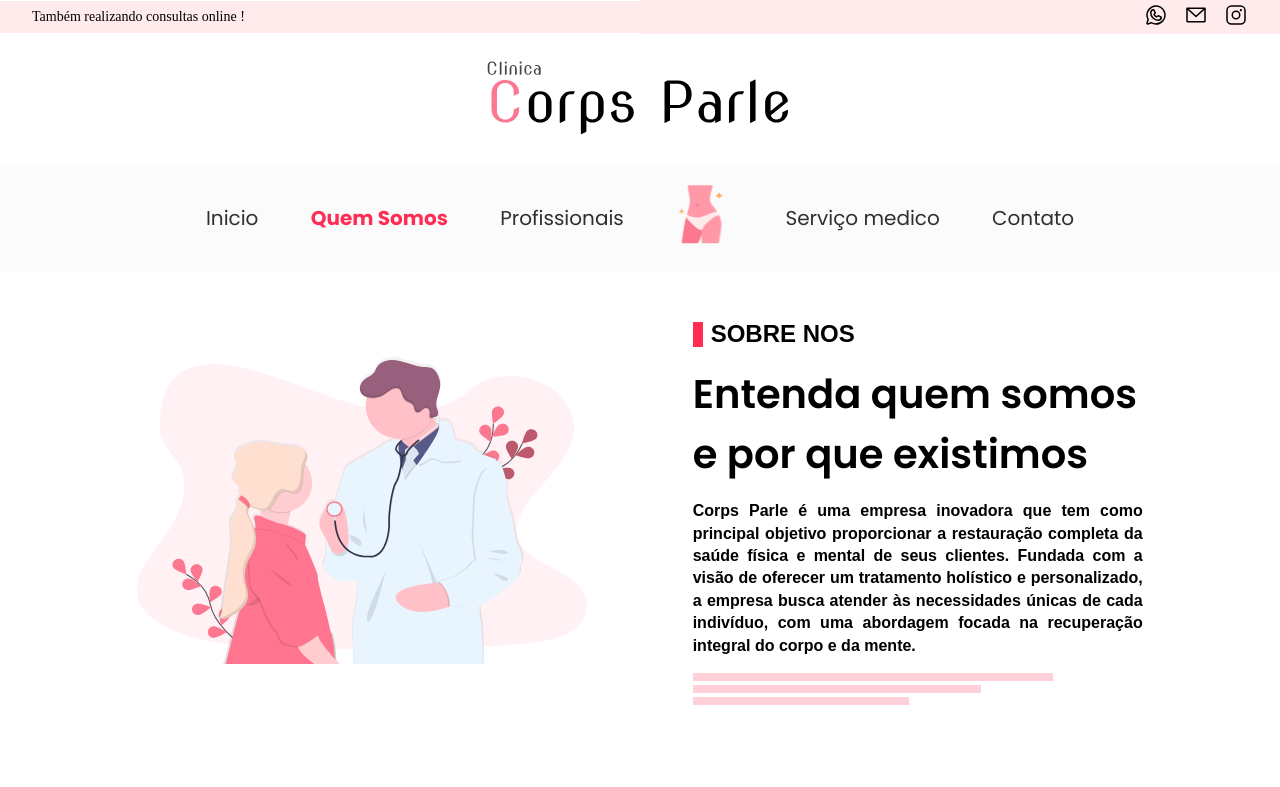
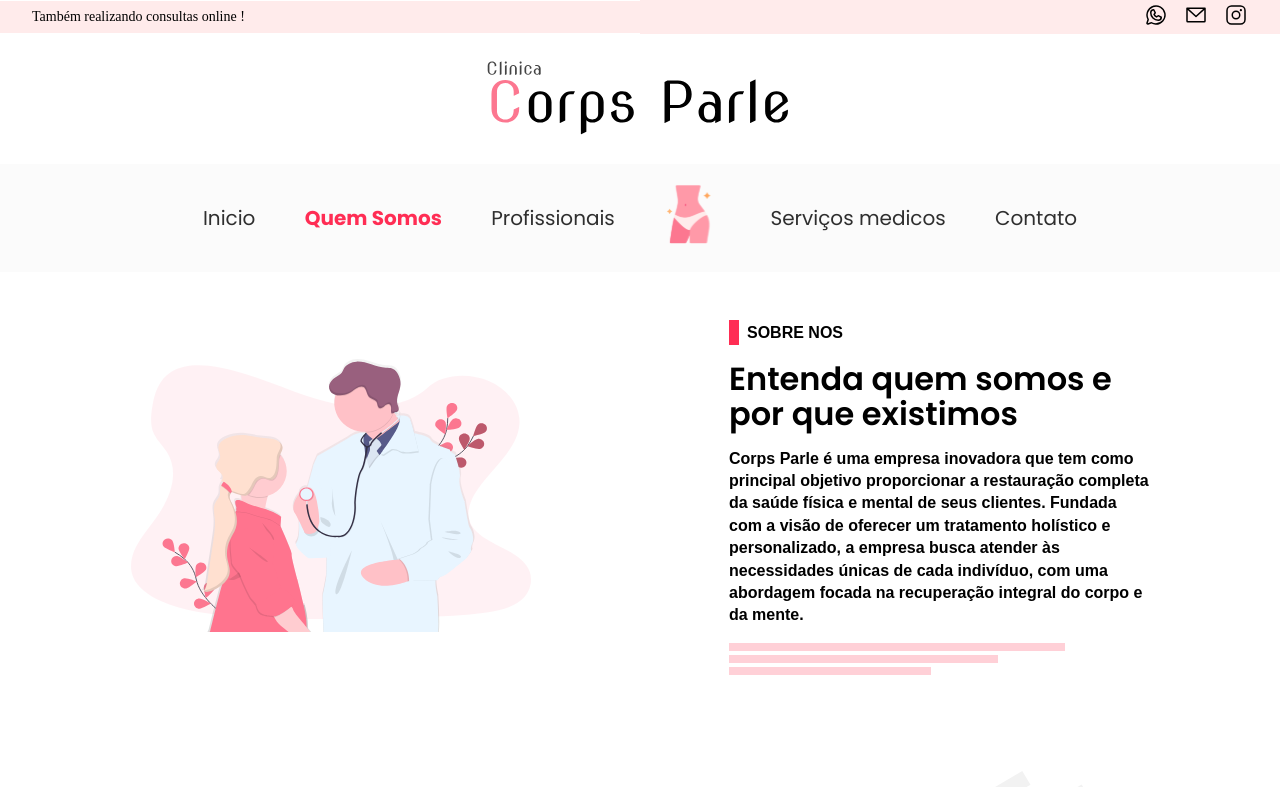
Before and after one commit to cleitonBarros/Corps-Parle, a React (Vite) app in the folder profile/: page /about in a window 1280 px wide. Shown: the top 787 px of the page. Built offline with nearby package versions, Linux system fonts and the light colour scheme; a web font is replaced by a local one.

Commit message:
:lipstick: style: adjuste code at page about, home,  and components header, sidebar, text and container

```diff
--- a/profile/src/Components/Container/index.tsx
+++ b/profile/src/Components/Container/index.tsx
@@ -6,4 +6,5 @@ export const Container = styled.main`
   align-items: center;
   justify-content: center;
   flex-direction: column;
+  min-height: 100vh;
 `;
--- a/profile/src/Components/Text/style.ts
+++ b/profile/src/Components/Text/style.ts
@@ -10,6 +10,7 @@ export const Box = styled.article`
 
   hgroup {
     h3 {
+      line-height: 1.1;
       font-size: 1.25rem;
       font-weight: 600;
       font-family: "Poppins", sans-serif;
@@ -40,7 +41,7 @@ export const Box = styled.article`
     line-height: 1.4;
     font-size: 1rem;
     font-weight: 600;
-    text-align: justify;
+    text-align: left;
   }
 
   > div {
@@ -71,16 +72,14 @@ export const Box = styled.article`
     }
   }
   @media (${({ theme }) => theme.DEVICE.tablet}) {
-    max-width: 450px;
+    max-width: 420px;
     min-width: 320px;
   }
 
   @media (${({ theme }) => theme.DEVICE.laptop}) {
-    justify-content: space-evenly;
-
     hgroup {
       h3 {
-        font-size: 2.5rem;
+        font-size: 2rem;
       }
       .title {
         display: flex;
@@ -96,7 +95,7 @@ export const Box = styled.article`
         }
         h2 {
           text-transform: uppercase;
-          font-size: 1.5rem;
+          font-size: 1rem;
           font-weight: 600;
           font-family: "Fira Sans", sans-serif;
           color: ${({ theme }) => theme.COLORS["BLACK-900"]};
--- a/profile/src/Components/header/index.tsx
+++ b/profile/src/Components/header/index.tsx
@@ -60,7 +60,7 @@ export function Header() {
             </NavLink>
           </li>
           <li>
-            <NavLink to="/services">Serviço medico</NavLink>
+            <NavLink to="/services">Serviços medicos</NavLink>
           </li>
           <li>
             <NavLink to="contact">Contato</NavLink>
--- a/profile/src/Components/sidebar/index.tsx
+++ b/profile/src/Components/sidebar/index.tsx
@@ -51,8 +51,8 @@ export function SiderMenu() {
                 </NavLink>
               </li>
               <li>
-                <NavLink to="/service" onClick={() => setOpen(false)}>
-                  Serviço medico
+                <NavLink to="/services" onClick={() => setOpen(false)}>
+                  Serviços medicos
                 </NavLink>
               </li>
               <li>
--- a/profile/src/page/About/style.ts
+++ b/profile/src/page/About/style.ts
@@ -25,6 +25,13 @@ export const container = styled.section`
             display: none;
           }
         }
+      }
+    }
+  }
+  &:nth-child(3) {
+    article {
+      > div {
+        display: none;
       }
     }
   }
@@ -79,15 +86,11 @@ export const container = styled.section`
     }
 
     figure {
-      width: 100%;
-      min-width: 300px;
-      max-width: 450px;
+      min-width: 350px;
+      max-width: 400px;
     }
   }
   @media (${({ theme }) => theme.DEVICE.laptop}) {
     gap: 0;
-    justify-content: space-evenly;
-    figure {
-    }
   }
 `;
--- a/profile/src/page/Home/style.ts
+++ b/profile/src/page/Home/style.ts
@@ -79,9 +79,5 @@ export const container = styled.section`
         font-size: 1.5rem;
       }
     }
-    figure {
-      width: 100%;
-      max-width: 600px;
-    }
   }
 `;
```
